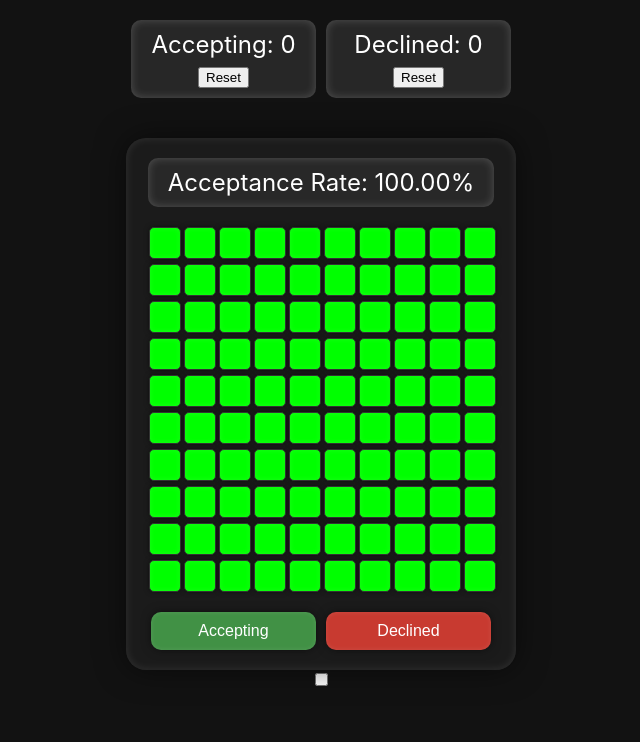
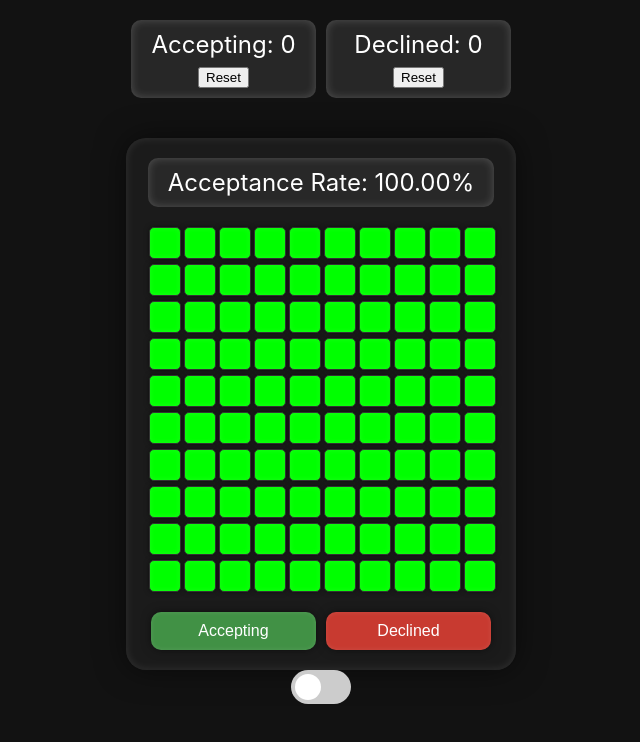
Before and after one commit to Stillrem/Acc, a plain HTML site: page index.html in a window 1280 px wide. Shown: the whole page, without its empty margins (319-959 px from the left). Drawn offline with Linux system fonts and the light colour scheme.

Commit message:
Update styles.css

```diff
--- a/styles.css
+++ b/styles.css
@@ -92,3 +92,46 @@ body {
 .decline {
     background-color: rgba(244, 67, 54, 0.8);
 }
+
+.toggle-switch {
+    position: relative;
+    display: inline-block;
+    width: 60px;
+    height: 34px;
+}
+
+.toggle-label {
+    position: absolute;
+    cursor: pointer;
+    top: 0;
+    left: 0;
+    right: 0;
+    bottom: 0;
+    background-color: #ccc;
+    border-radius: 34px;
+    transition: background-color 0.4s;
+}
+
+.toggle-label:after {
+    position: absolute;
+    content: "";
+    height: 26px;
+    width: 26px;
+    left: 4px;
+    bottom: 4px;
+    background-color: white;
+    border-radius: 50%;
+    transition: transform 0.4s;
+}
+
+input[type="checkbox"] {
+    display: none;
+}
+
+input[type="checkbox"]:checked + .toggle-label {
+    background-color: #2196F3;
+}
+
+input[type="checkbox"]:checked + .toggle-label:after {
+    transform: translateX(26px);
+}
```
